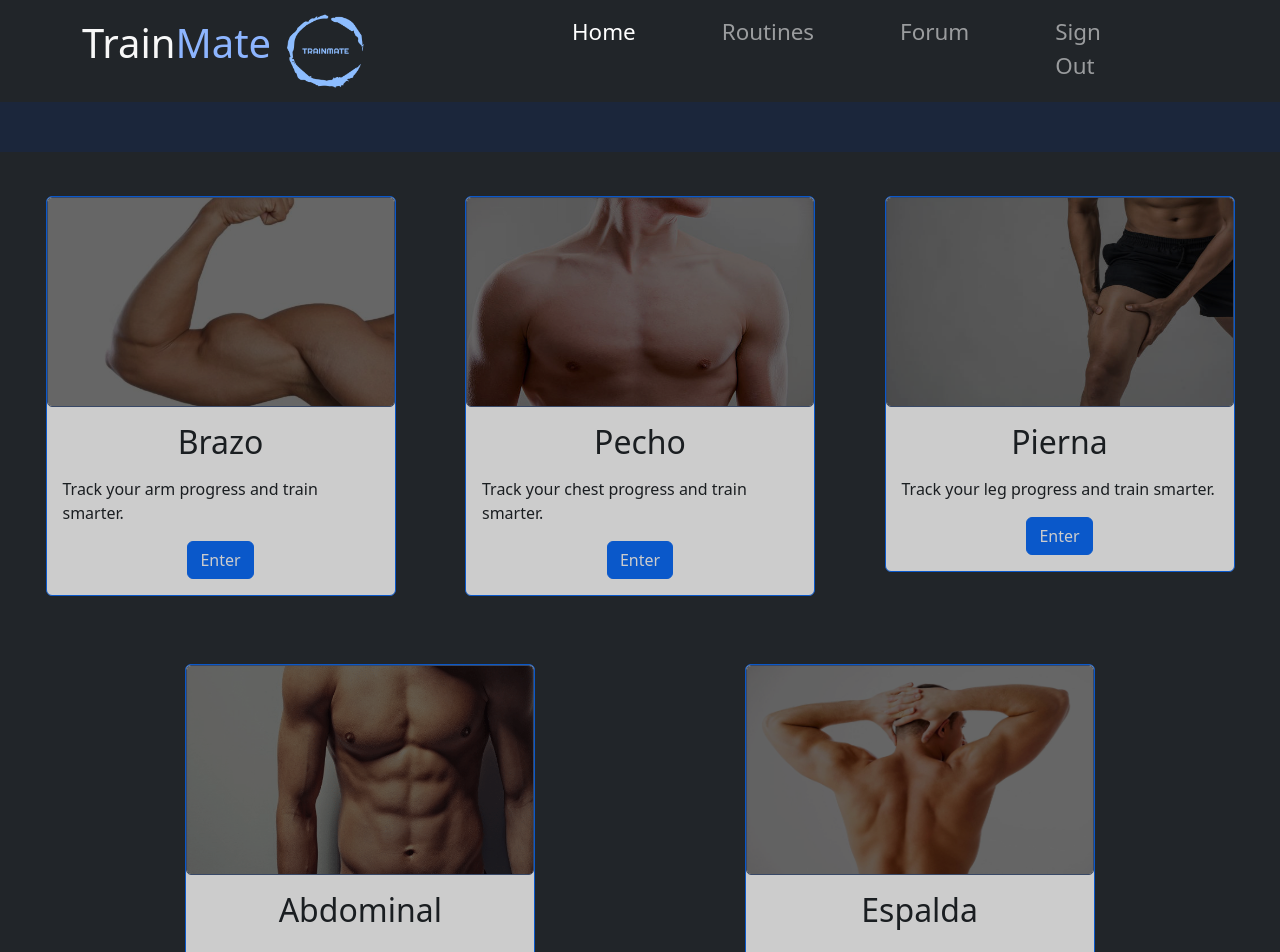
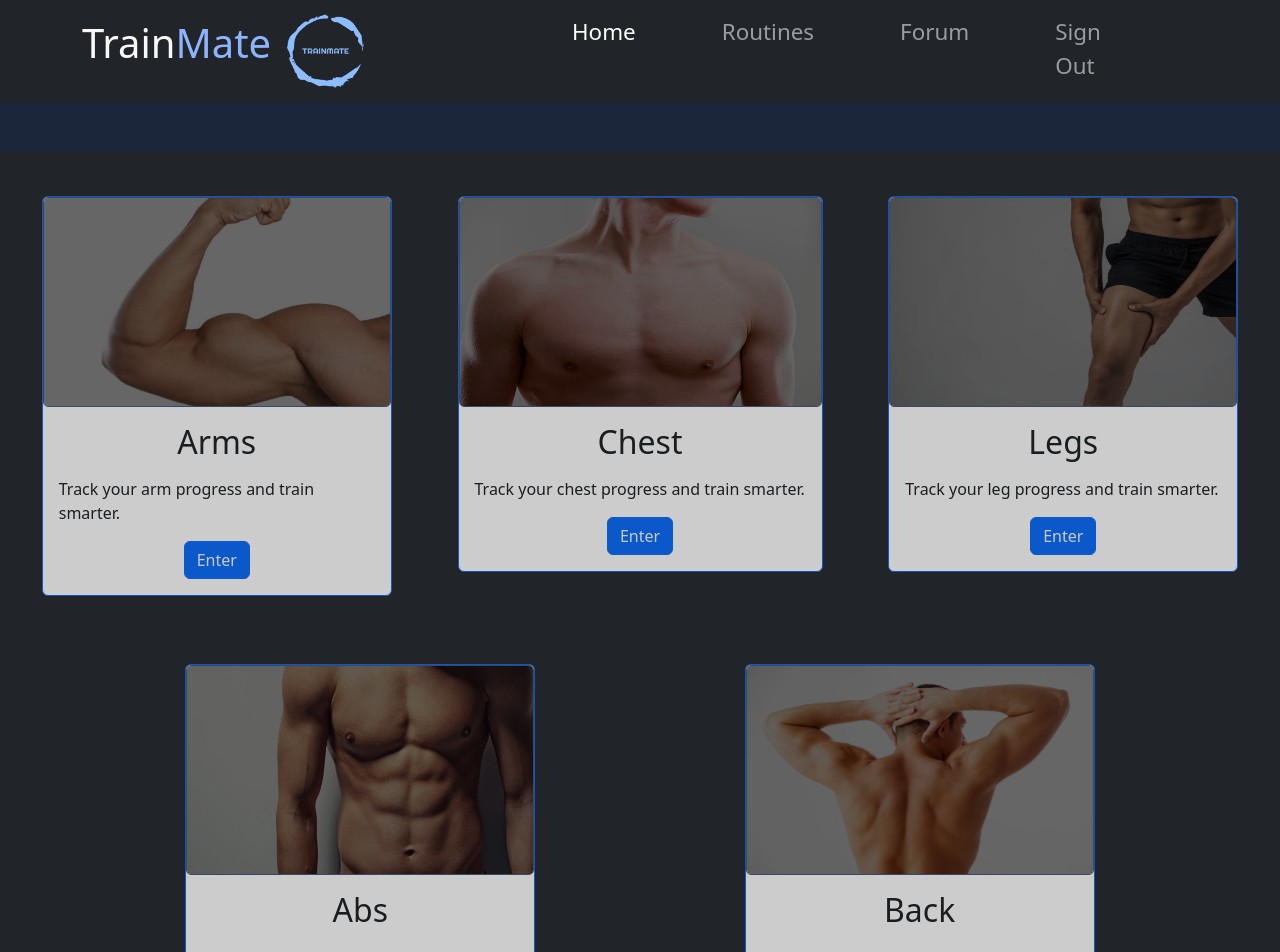
Before and after one commit to pedropanosyan/TrainMate, a React (Create React App) app in the folder train-mate/: page /home in a window 1280 px wide. Shown: the top 952 px of the page. Built offline with nearby package versions, Linux system fonts and the light colour scheme; sample sign-in values are in the browser's storage.

Commit message:
Correcion de algunas palabras

```diff
--- a/train-mate/src/components/cards/AbdominalCard.js
+++ b/train-mate/src/components/cards/AbdominalCard.js
@@ -10,7 +10,7 @@ function AbdominalCard() {
                     <Card className="card-square border-primary">
                         <Card.Img className="card-img" variant="top" src={"Imagenes/abdomen.jpg"} />
                         <Card.Body >
-                            <Card.Title className="card-title"><h2>Abdominal</h2></Card.Title>
+                            <Card.Title className="card-title"><h2>Abs</h2></Card.Title>
                             <Card.Text className="card-text">
                                 Track your abs progress and train smarter.
                             </Card.Text>
--- a/train-mate/src/components/cards/BrazoCard.js
+++ b/train-mate/src/components/cards/BrazoCard.js
@@ -10,7 +10,7 @@ function BrazoCard() {
                     <Card className="card-square border-primary">
                         <Card.Img className="card-img" variant="top" src={"Imagenes/bicep2.jpg"} />
                         <Card.Body >
-                            <Card.Title className="card-title"><h2>Brazo</h2></Card.Title>
+                            <Card.Title className="card-title"><h2>Arms</h2></Card.Title>
                             <Card.Text className="card-text">
                                 Track your arm progress and train smarter.
                             </Card.Text>
--- a/train-mate/src/components/cards/EspaldaCard.js
+++ b/train-mate/src/components/cards/EspaldaCard.js
@@ -10,7 +10,7 @@ function EspaldaCard() {
                     <Card className="card-square border-primary">
                         <Card.Img className="card-img" variant="top" src={"Imagenes/espalda.jpg"} />
                         <Card.Body >
-                            <Card.Title className="card-title"><h2>Espalda</h2></Card.Title>
+                            <Card.Title className="card-title"><h2>Back</h2></Card.Title>
                             <Card.Text className="card-text">
                                 Track your back progress and train smarter.
                             </Card.Text>
--- a/train-mate/src/components/cards/PechoCard.js
+++ b/train-mate/src/components/cards/PechoCard.js
@@ -4,11 +4,11 @@ function PechoCard() {
     return (
         <div className="App">
             <Container className='p-4 card-container'>
-                <Col style={{width:'350px', height:'auto'}}>
+                <Col style={{width:'365px', height:'auto'}}>
                     <Card className="card-square border-primary">
                         <Card.Img className="card-img" variant="top" src={"Imagenes/pectoral3.jpg"} />
                         <Card.Body >
-                            <Card.Title className="card-title"><h2>Pecho</h2></Card.Title>
+                            <Card.Title className="card-title"><h2>Chest</h2></Card.Title>
                             <Card.Text className="card-text">
                                 Track your chest progress and train smarter.
                             </Card.Text>
--- a/train-mate/src/components/cards/PiernaCard.js
+++ b/train-mate/src/components/cards/PiernaCard.js
@@ -10,7 +10,7 @@ function PiernaCard() {
                     <Card className="card-square border-primary">
                         <Card.Img className="card-img" variant="top" src={"Imagenes/piernas.jpg"} />
                         <Card.Body >
-                            <Card.Title className="card-title"><h2>Pierna</h2></Card.Title>
+                            <Card.Title className="card-title"><h2>Legs</h2></Card.Title>
                             <Card.Text className="card-text">
                                 Track your leg progress and train smarter.
                             </Card.Text>
```
